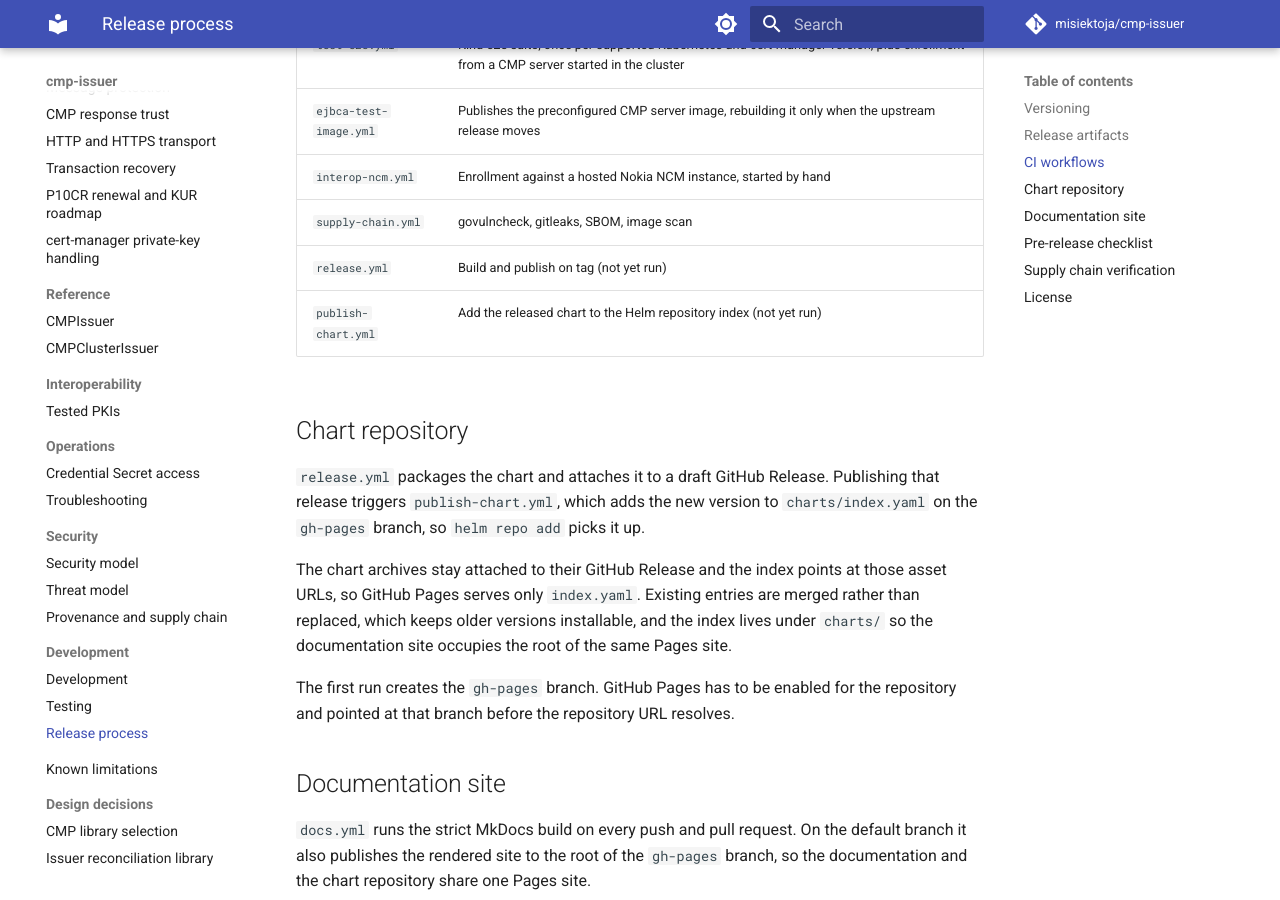
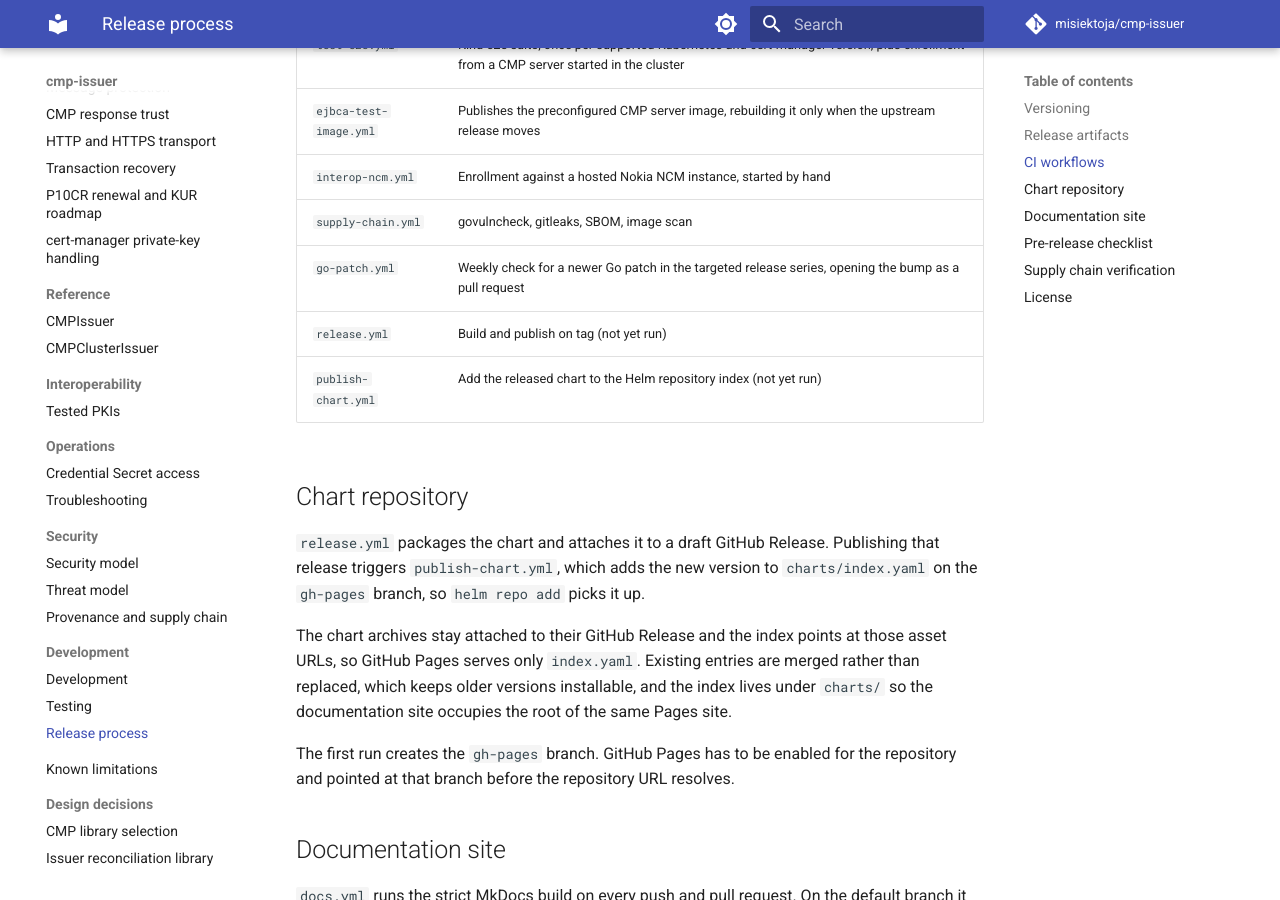
Before and after one commit to misiektoja/cmp-issuer, an MkDocs documentation site: the page built from docs/development/release-process.md, in a window 1280 px wide and 900 px high, scrolled down 1532 px. Built offline with MkDocs 1.6.1 and Material for MkDocs 9.7.7, drawn with Linux system fonts in a browser that asks for light colours; comment, search, counter and statistics services are not loaded.

Commit message:
docs(development): list the Go patch workflow among the CI workflows

```diff
--- a/docs/development/release-process.md
+++ b/docs/development/release-process.md
@@ -46,6 +46,7 @@ make docker-archive IMG=ghcr.io/misiektoja/cmp-issuer:v0.1.0 VERSION=v0.1.0
 | `ejbca-test-image.yml` | Publishes the preconfigured CMP server image, rebuilding it only when the upstream release moves |
 | `interop-ncm.yml` | Enrollment against a hosted Nokia NCM instance, started by hand |
 | `supply-chain.yml` | govulncheck, gitleaks, SBOM, image scan |
+| `go-patch.yml` | Weekly check for a newer Go patch in the targeted release series, opening the bump as a pull request |
 | `release.yml` | Build and publish on tag (not yet run) |
 | `publish-chart.yml` | Add the released chart to the Helm repository index (not yet run) |
 
```
